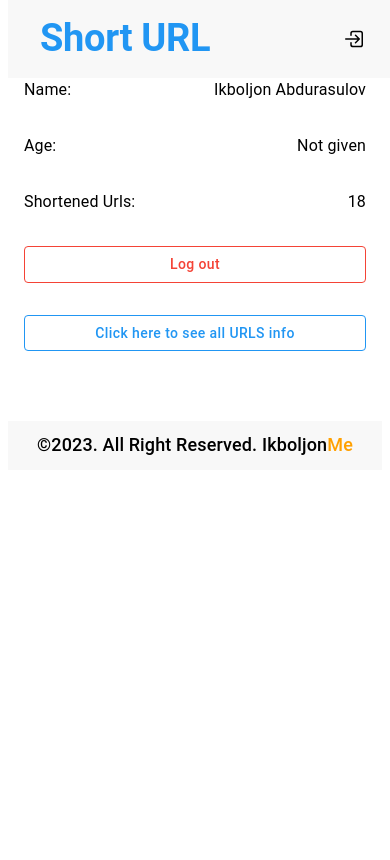
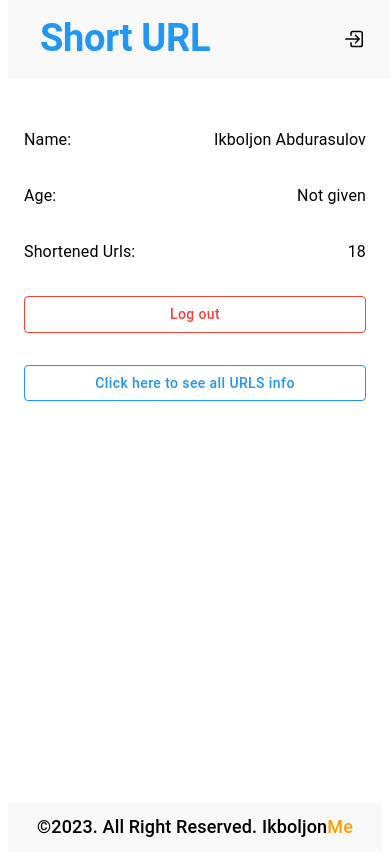
Before and after one commit to IkboljonMe/short-url, a React (Vite) app in the folder client/: page /profile in a window 390 px wide. Built offline with nearby package versions, Linux system fonts and the light colour scheme.

Commit message:
profile responsive

```diff
--- a/client/src/components/Profile.tsx
+++ b/client/src/components/Profile.tsx
@@ -153,14 +153,20 @@ const Profile = () => {
   console.log("Profile", urls);
 
   return (
-    <>
+    <Stack
+      direction="column"
+      sx={{
+        height: "100vh",
+        display: "flex",
+        justifyContent: "space-between",
+      }}
+    >
       <Navbar></Navbar>
       <Box
         component="div"
         sx={{
-          paddingTop: "70px",
+          paddingTop: "120px",
           width: "100%",
-          height: "120%",
           backgroundColor: "#fff",
         }}
       >
@@ -259,7 +265,7 @@ const Profile = () => {
         </Container>
       </Box>
       <Footer />
-    </>
+    </Stack>
   );
 };
 
```
